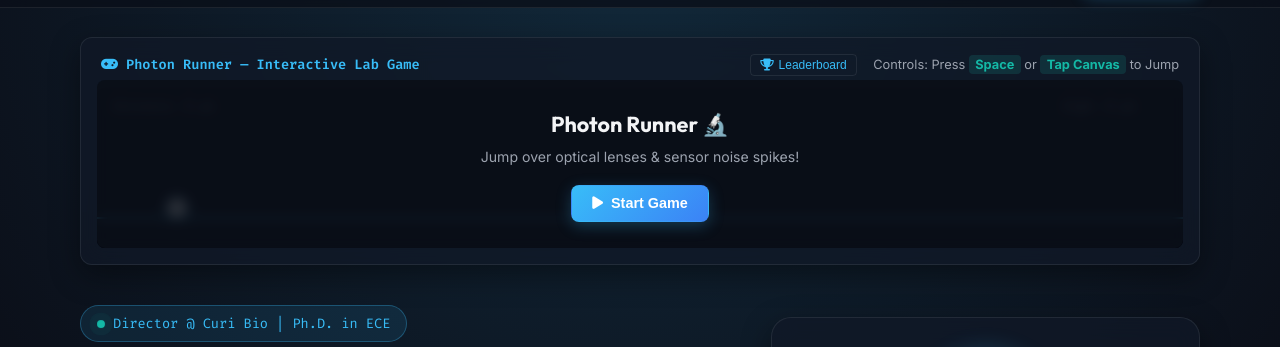
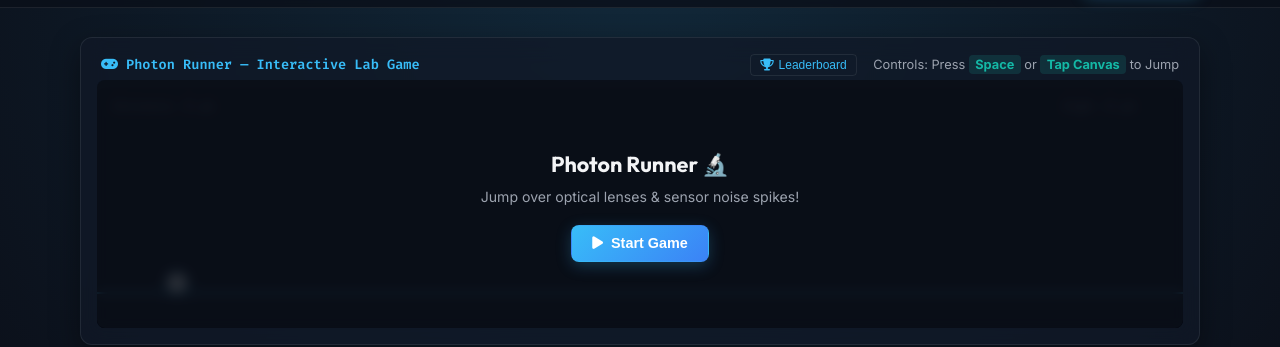
Before and after one commit to YounghyeonPark/YounghyeonPark.github.io, a plain HTML site: page index.html in a window 1280 px wide. Shown: the part 63-410 px from the top of the page. Drawn offline with Linux system fonts and the light colour scheme; no server answers.

Commit message:
Increase game canvas height to 240px for spacious hero section and leaderboard display

```diff
--- a/script.js
+++ b/script.js
@@ -126,14 +126,14 @@ document.addEventListener('DOMContentLoaded', () => {
     let highScore = parseInt(localStorage.getItem('photon_high_score') || '0', 10);
     let animationFrameId = null;
 
-    let groundY = 130;
+    let groundY = 205;
     const player = {
       x: 80,
       y: 0,
       radius: 10,
       vy: 0,
-      gravity: 0.85,
-      jumpPower: -12.5,
+      gravity: 0.8,
+      jumpPower: -13.5,
       isGrounded: true,
       trail: []
     };
@@ -146,8 +146,8 @@ document.addEventListener('DOMContentLoaded', () => {
       const rect = canvas.getBoundingClientRect();
       if (rect.width > 0) {
         canvas.width = rect.width;
-        canvas.height = rect.height || 160;
-        groundY = canvas.height - 30;
+        canvas.height = rect.height || 240;
+        groundY = canvas.height - 35;
         if (!gameRunning) {
           player.y = groundY - player.radius;
           drawStatic();
--- a/styles.css
+++ b/styles.css
@@ -361,7 +361,7 @@ section {
 
 #hero-game-canvas {
   width: 100%;
-  height: 160px;
+  height: 240px;
   background: #050811;
   border-radius: var(--radius-sm);
   display: block;
```
